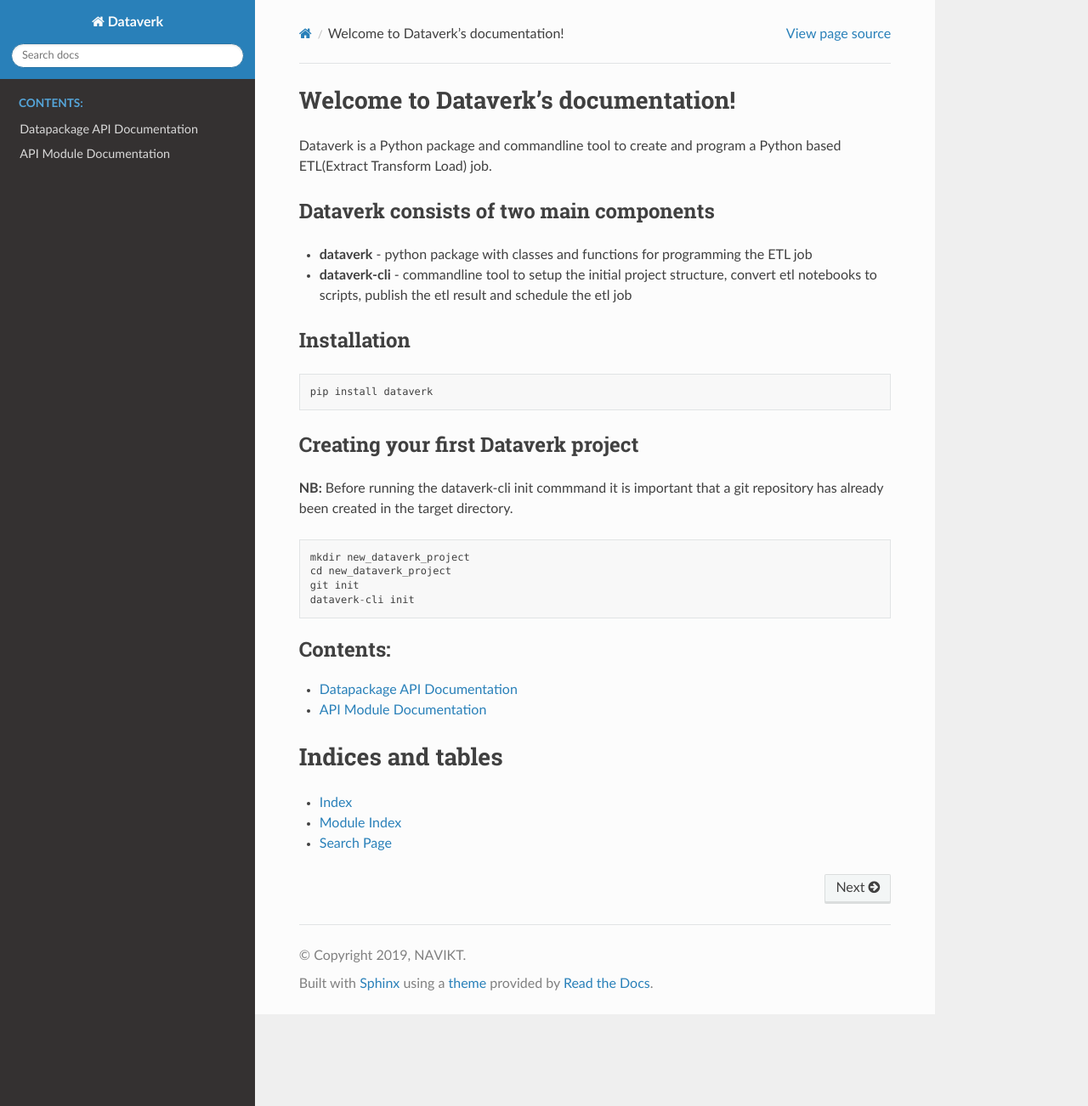
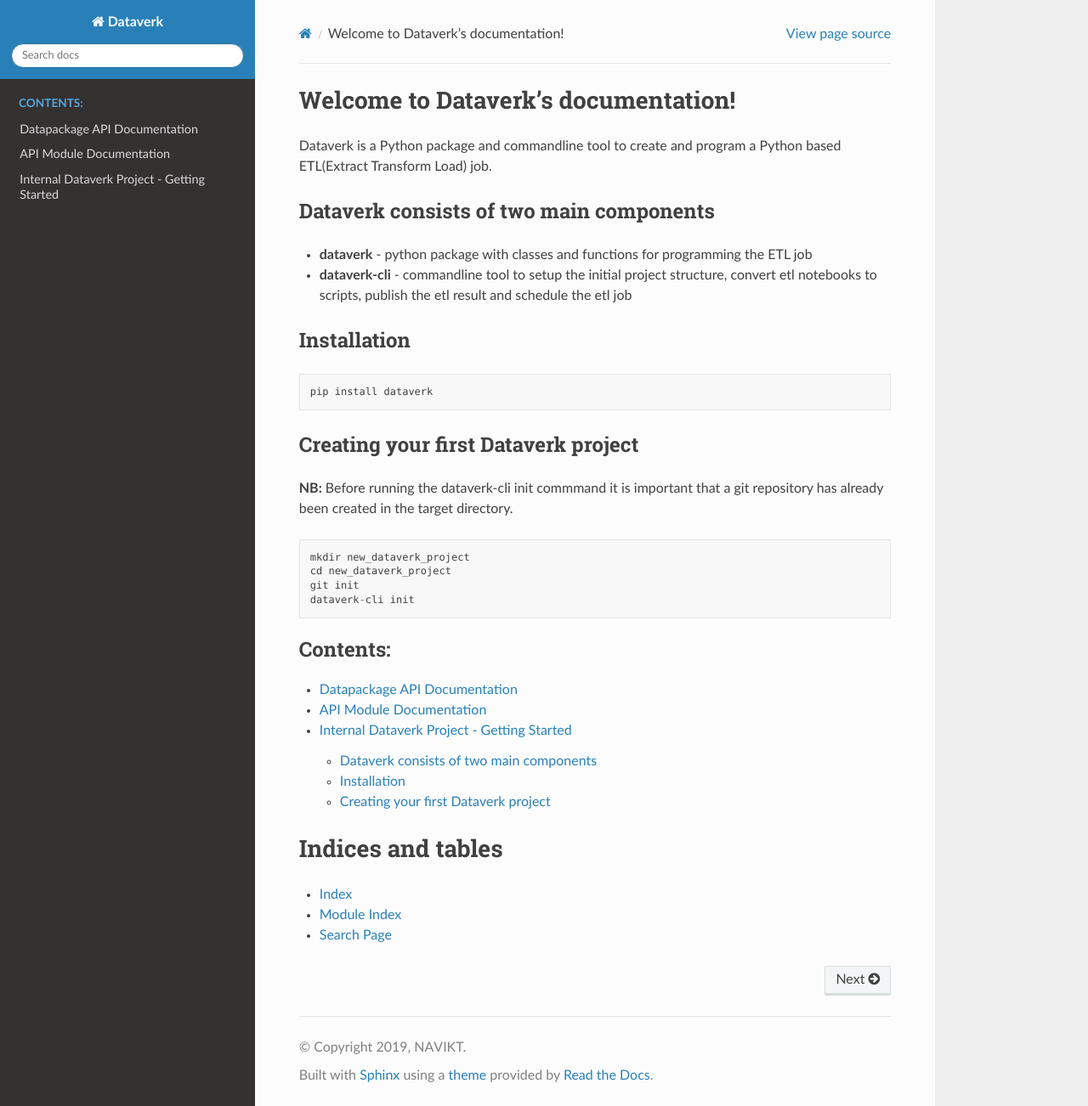
Before and after one commit to navikt/dataverk, a Sphinx documentation site: the page built from docs/index.rst, in a window 1280 px wide and 1302 px high. Shown: the whole window at 85% size. Built offline with Sphinx 7.4.7 and the Read the Docs theme 2.0.0, drawn with Linux system fonts in a browser that asks for light colours; some of the changed lines change nothing that is shown.

Commit message:
ADD internal usecase docs

```diff
--- a/docs/index.rst
+++ b/docs/index.rst
@@ -39,6 +39,8 @@
 
    api-docs/datapackage
    api-docs/api
+   internal-project/getting-started
+
 
 
 
--- /dev/null
+++ b/docs/internal-project/getting-started.rst
@@ -0,0 +1,44 @@
+.. _internal_getting_started:
+
+Internal Dataverk Project - Getting Started
+=============================================
+
+dataverk-cli supports an internal project use case. Internal projects are project that requires integration with
+the organisations internal tools. When calling dataverk-cli init with the -i or --internal flag set, dataverk will fetch
+settings files and configurations from specified settings and template repositories.
+
+Common integrations include:
+ * Organisation CI platform
+ * Organisation container platform
+ * Organisation secrets store
+
+
+
+Dataverk consists of two main components
+-----------------------------------------
+* **dataverk** - python package with classes and functions for programming the ETL job
+* **dataverk-cli** - commandline tool to setup the initial project structure, convert etl notebooks to scripts, publish the etl result and schedule the etl job
+
+
+Installation
+--------------
+::
+
+    pip install dataverk
+
+
+
+Creating your first Dataverk project
+------------------------------------
+**NB:** Before running the dataverk-cli init commmand it is important that a git repository has already been created in the target directory.
+
+::
+
+    dataverk-cli create-env-file
+    dataverk-cli init -i (eventuelt med --package-name for å unngå prompt)
+    git add -> commit -> push
+    (dataverk-cli publish) hvis man vil publisere uten å schedulere
+
+    dataverk-cli schedule (eventuelt med --update-schedule for å unngå prompt) (edited)
+    git add -> commit -> push
+    dataverk-cli delete (fjerne jenkinsjobb og slette filer i local repo)
```
Also changed, not shown: docs/internal-project/dataverk-job-pipeline.rst (added).
